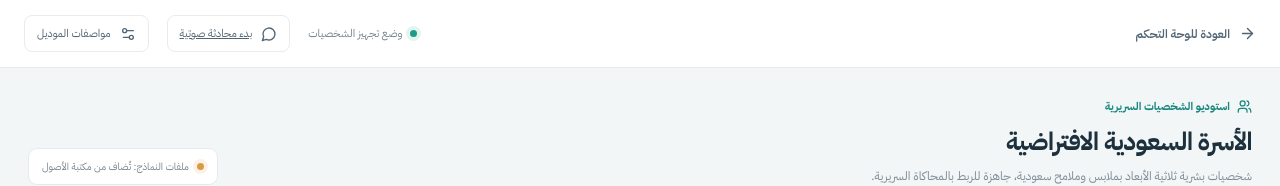
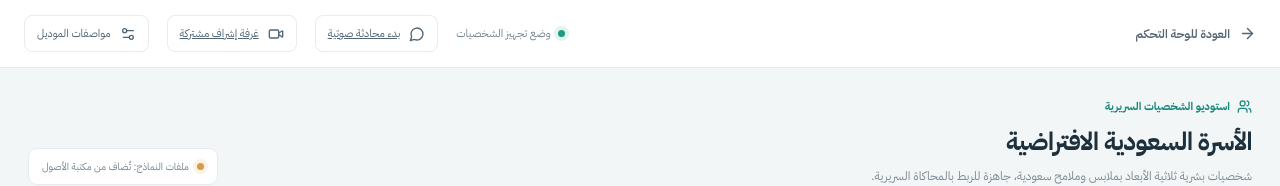
Before and after one commit to ffgg35646-ops/111111, a Next.js app: page /characters in a window 1280 px wide. Shown: the top 186 px of the page. Built offline with nearby package versions, Linux system fonts and the light colour scheme.

Commit message:
Link avatar studio to shared supervision rooms

```diff
--- a/app/characters/page.tsx
+++ b/app/characters/page.tsx
@@ -36,7 +36,7 @@ export default function CharactersPage() {
   return <main className="avatar-workspace" dir="rtl">
     <header className="avatar-topbar">
       <Link href="/" className="back-link"><ArrowRight size={17}/> العودة للوحة التحكم</Link>
-      <div className="avatar-top-actions"><span><span className="live-dot"/> وضع تجهيز الشخصيات</span><Link href="/voice" className="avatar-quiet-button"><MessageCircle size={16}/> بدء محادثة صوتية</Link><button className="avatar-quiet-button" onClick={()=>setShowSpecs(v=>!v)}><Settings2 size={16}/> مواصفات الموديل</button></div>
+      <div className="avatar-top-actions"><span><span className="live-dot"/> وضع تجهيز الشخصيات</span><Link href="/voice" className="avatar-quiet-button"><MessageCircle size={16}/> بدء محادثة صوتية</Link><Link href="/supervision" className="avatar-quiet-button"><Video size={16}/> غرفة إشراف مشتركة</Link><button className="avatar-quiet-button" onClick={()=>setShowSpecs(v=>!v)}><Settings2 size={16}/> مواصفات الموديل</button></div>
     </header>
     <div className="avatar-content">
       <div className="avatar-heading">
```
